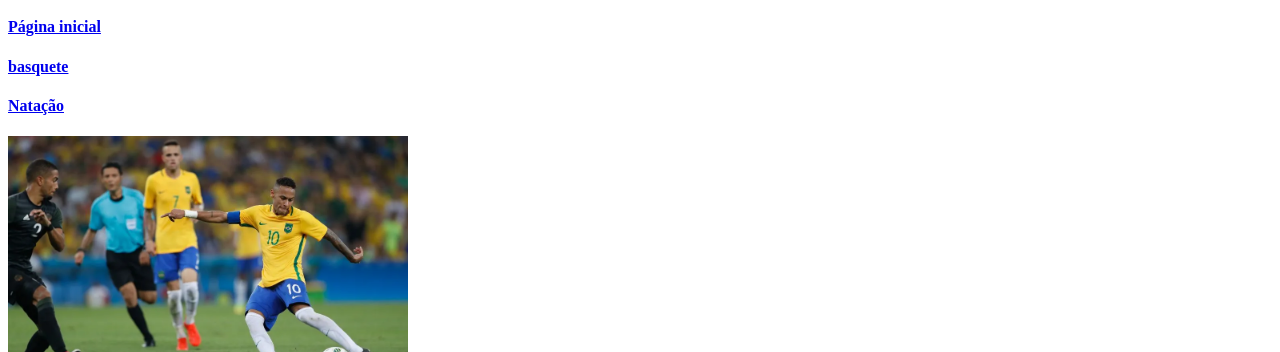
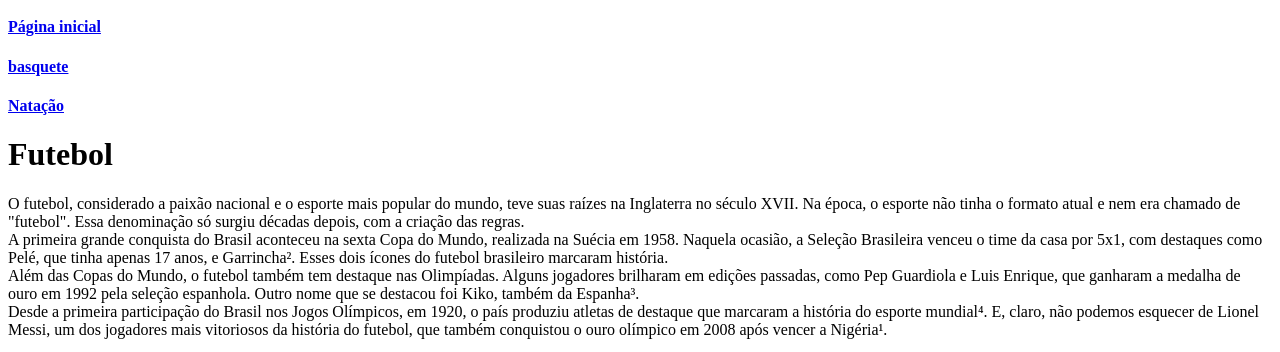
Before and after one commit to maduzinha1/06-link-e-imagens-, a plain HTML site: page esporte/futebol/index.html in a window 1280 px wide. Shown: the part 434-786 px from the top of the page. Drawn offline with Linux system fonts and the light colour scheme.

Commit message:
mensagem

```diff
--- a/esporte/futebol/index.html
+++ b/esporte/futebol/index.html
@@ -14,9 +14,13 @@
     <h4><a href="../../index.html">Página inicial</a></h4>
     <h4><a href="../basquete/index.html">basquete</a></h4>
     <h4><a href="../natação/index.html">Natação</a></h4>
-    <h1></h1>
-    <p></p>
-    <a></a>
+    <h1>Futebol</h1>
+    <p>O futebol, considerado a paixão nacional e o esporte mais popular do mundo, teve suas raízes na Inglaterra no século XVII. Na época, o esporte não tinha o formato atual e nem era chamado de "futebol". Essa denominação só surgiu décadas depois, com a criação das regras.<br/>
+      A primeira grande conquista do Brasil aconteceu na sexta Copa do Mundo, realizada na Suécia em 1958. Naquela ocasião, a Seleção Brasileira venceu o time da casa por 5x1, com destaques como Pelé, que tinha apenas 17 anos, e Garrincha². Esses dois ícones do futebol brasileiro marcaram história.<br/>
+      Além das Copas do Mundo, o futebol também tem destaque nas Olimpíadas. Alguns jogadores brilharam em edições passadas, como Pep Guardiola e Luis Enrique, que ganharam a medalha de ouro em 1992 pela seleção espanhola. Outro nome que se destacou foi Kiko, também da Espanha³.<br/>
+      Desde a primeira participação do Brasil nos Jogos Olímpicos, em 1920, o país produziu atletas de destaque que marcaram a história do esporte mundial⁴. E, claro, não podemos esquecer de Lionel Messi, um dos jogadores mais vitoriosos da história do futebol, que também conquistou o ouro olímpico em 2008 após vencer a Nigéria¹.<br/>
+    </p>
+    <a href="https://www.bing.com/ck/a?!&&p=170ef1c7b38217a2JmltdHM9MTcyNDAyNTYwMCZpZ3VpZD0xNGViYzI3Zi1lY2Y3LTYxNmItMjY0ZS1kNjlmZWQzMDYwZTgmaW5zaWQ9NTIwOQ&ptn=3&ver=2&hsh=3&fclid=14ebc27f-ecf7-616b-264e-d69fed3060e8&psq=futebol+hist%c3%b3ria&u=a1aHR0cHM6Ly93d3cudG9kYW1hdGVyaWEuY29tLmJyL2hpc3RvcmlhLWRvLWZ1dGVib2wv&ntb=1">Saiba mais sobre o futebol</a>
     <img src="../../imgs/futebol.webp" width="400">
     <h2>Produtos</h2>
     <h3></h3>
```
